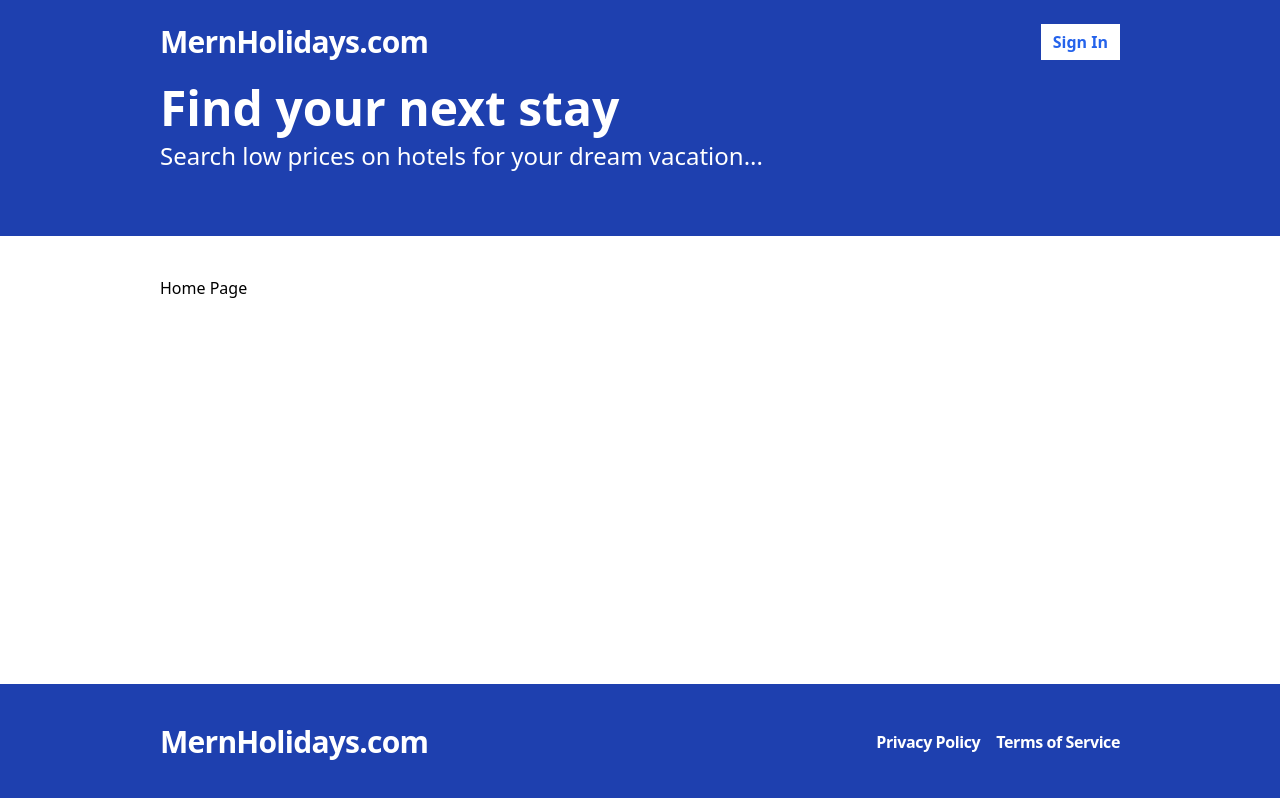
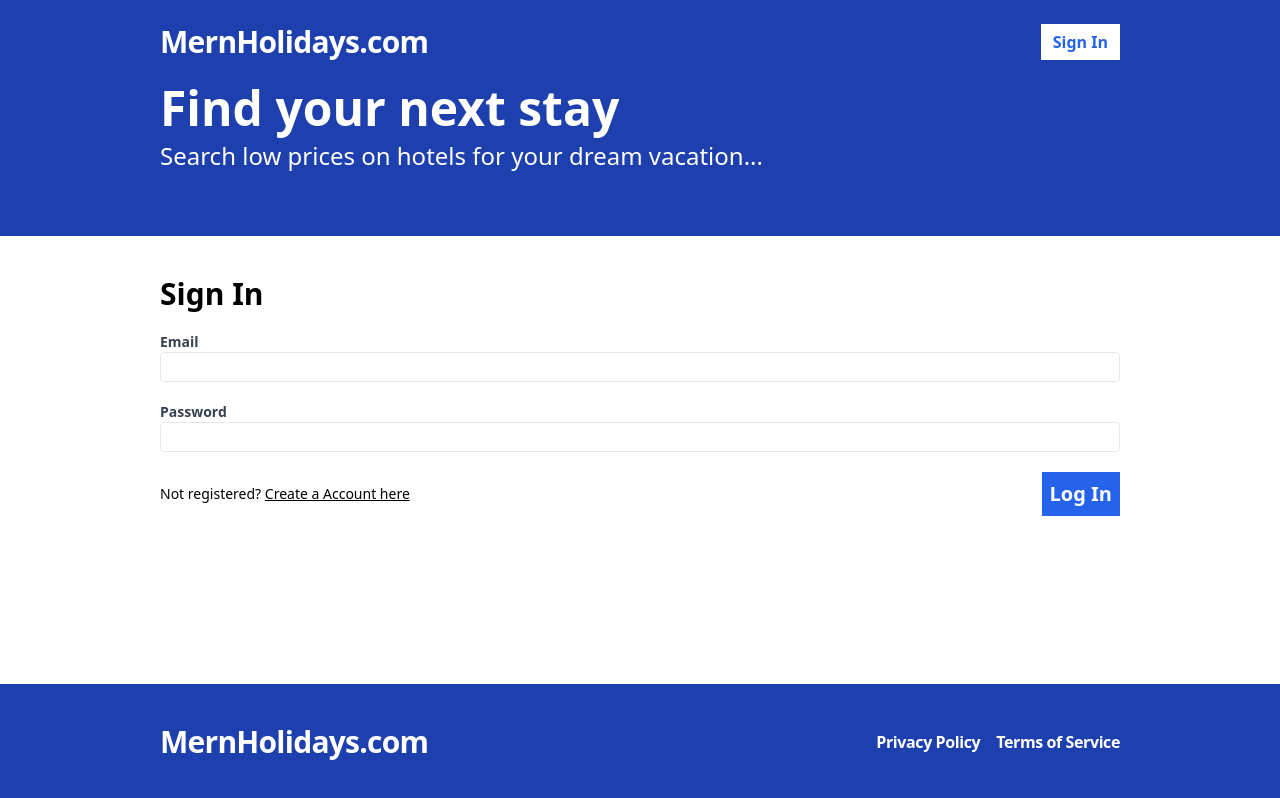
Before and after one commit to Ritesh9919/mern-booking-app, a React (Vite) app in the folder frontend/: page /sign-in in a window 1280 px wide. Before the commit this address led to /. Built offline with nearby package versions, Linux system fonts and the light colour scheme; no server answers.

Commit message:
add signin and logout functionality

```diff
--- a/frontend/src/App.tsx
+++ b/frontend/src/App.tsx
@@ -6,6 +6,7 @@
 } from "react-router-dom";
 import Layout from "./layouts/Layout";
 import Register from "./pages/Register";
+import Signin from "./pages/Signin";
 function App() {
   return (
     <Router>
@@ -20,6 +21,14 @@
             </Layout>
           }
         />
+        <Route
+          path="/sign-in"
+          element={
+            <Layout>
+              <Signin />
+            </Layout>
+          }
+        />
         <Route path="*" element={<Navigate to="/" />} />
       </Routes>
     </Router>
--- a/frontend/src/api-client.ts
+++ b/frontend/src/api-client.ts
@@ -1,4 +1,5 @@
 import { RegisterFormData } from "./pages/Register";
+import { SigninFormData } from "./pages/Signin";
 const API_BASE_URL = import.meta.env.VITE_API_BASE_URL;
 
 export const register = async (formData: RegisterFormData) => {
@@ -16,6 +17,35 @@
   }
 };
 
+export const signIn = async (formData: SigninFormData) => {
+  const response = await fetch(`${API_BASE_URL}/api/auth/login`, {
+    method: "POST",
+    credentials: "include",
+    headers: {
+      "Content-Type": "application/json",
+    },
+    body: JSON.stringify(formData),
+  });
+  const body = await response.json();
+  if (!response.ok) {
+    throw new Error(body.message);
+  }
+  return body;
+};
+
+export const signOut = async () => {
+  const response = await fetch(`${API_BASE_URL}/api/auth/logout`, {
+    method: "POST",
+    credentials: "include",
+    headers: {
+      "Content-Type": "application/json",
+    },
+  });
+  if (!response.ok) {
+    throw new Error("Error during sign out");
+  }
+};
+
 export const validateToken = async () => {
   const response = await fetch(`${API_BASE_URL}/api/auth/validate-token`, {
     credentials: "include",
--- a/frontend/src/components/Header.tsx
+++ b/frontend/src/components/Header.tsx
@@ -1,5 +1,6 @@
 import { Link } from "react-router-dom";
 import { useAppContext } from "../contexts/AppContext";
+import SignOutButton from "./SignOutButton";
 function Header() {
   const { isLoggedIn } = useAppContext();
 
@@ -12,9 +13,19 @@
         <span className="flex space-x-2">
           {isLoggedIn ? (
             <>
-              <Link to="/my-bookings">My Bookings</Link>
-              <Link to="/my-hotels">My Hotels</Link>
-              <button>Sign Out</button>
+              <Link
+                className="flex items-center text-white px-3 font-bold hover:bg-blue-600"
+                to="/my-bookings"
+              >
+                My Bookings
+              </Link>
+              <Link
+                className="flex items-center text-white px-3 font-bold hover:bg-blue-600"
+                to="/my-hotels"
+              >
+                My Hotels
+              </Link>
+              <SignOutButton />
             </>
           ) : (
             <Link
--- /dev/null
+++ b/frontend/src/components/SignOutButton.tsx
@@ -0,0 +1,34 @@
+import { useMutation, useQueryClient } from "react-query";
+import * as ApiClient from "../api-client";
+import { useAppContext } from "../contexts/AppContext";
+import { useNavigate } from "react-router-dom";
+
+function SignOutButton() {
+  const navigate = useNavigate();
+  const queryClient = useQueryClient();
+  const { showToast } = useAppContext();
+  const mutation = useMutation(ApiClient.signOut, {
+    onSuccess: async () => {
+      await queryClient.invalidateQueries("validateToken");
+      showToast({ message: "Sign out Success!", type: "SUCCESS" });
+      navigate("/sign-in");
+    },
+    onError: (error: Error) => {
+      showToast({ message: error.message, type: "ERROR" });
+    },
+  });
+
+  const handleClick = () => {
+    mutation.mutate();
+  };
+  return (
+    <button
+      onClick={handleClick}
+      className="text-blue-600 px-3 font-bold hover:bg-gray-100 bg-white"
+    >
+      Sign Out
+    </button>
+  );
+}
+
+export default SignOutButton;
--- a/frontend/src/pages/Register.tsx
+++ b/frontend/src/pages/Register.tsx
@@ -1,5 +1,5 @@
 import { useForm } from "react-hook-form";
-import { useMutation } from "react-query";
+import { useMutation, useQueryClient } from "react-query";
 import * as ApiClient from "../api-client";
 import { useAppContext } from "../contexts/AppContext";
 import { useNavigate } from "react-router-dom";
@@ -13,13 +13,15 @@
 };
 function Register() {
   const navigate = useNavigate();
+  const queryClient = useQueryClient();
   const { showToast } = useAppContext();
   const { register, watch, handleSubmit, formState } =
     useForm<RegisterFormData>();
   const { errors } = formState;
 
   const mutation = useMutation(ApiClient.register, {
-    onSuccess: () => {
+    onSuccess: async () => {
+      await queryClient.invalidateQueries("validateToken");
       showToast({ message: "Registration Success!", type: "SUCCESS" });
       navigate("/");
     },
--- /dev/null
+++ b/frontend/src/pages/Signin.tsx
@@ -0,0 +1,83 @@
+import { useForm } from "react-hook-form";
+import { useMutation, useQueryClient } from "react-query";
+import * as ApiClient from "../api-client";
+import { useAppContext } from "../contexts/AppContext";
+import { Link, useNavigate } from "react-router-dom";
+
+export type SigninFormData = {
+  email: string;
+  password: string;
+};
+
+function Signin() {
+  const navigate = useNavigate();
+  const queryClient = useQueryClient();
+  const { showToast } = useAppContext();
+  const { register, formState, handleSubmit } = useForm<SigninFormData>();
+  const { errors } = formState;
+  const mutation = useMutation(ApiClient.signIn, {
+    onSuccess: async () => {
+      await queryClient.invalidateQueries("validateToken");
+      showToast({ message: "SignIn Success!", type: "SUCCESS" });
+      navigate("/");
+    },
+    onError: (error: Error) => {
+      showToast({ message: error.message, type: "ERROR" });
+    },
+  });
+
+  const onSubmit = handleSubmit((data) => {
+    mutation.mutate(data);
+  });
+  return (
+    <form className="flex flex-col gap-5" onSubmit={onSubmit}>
+      <h2 className="text-3xl font-bold">Sign In</h2>
+      <label className="text-gray-700 text-sm font-bold flex-1">
+        Email
+        <input
+          type="email"
+          className="border rounded w-full py-1 px-2 font-normal"
+          {...register("email", {
+            required: "This field is required",
+          })}
+        />
+        {errors.email && (
+          <span className="text-red-500">{errors.email.message}</span>
+        )}
+      </label>
+      <label className="text-gray-700 text-sm font-bold flex-1">
+        Password
+        <input
+          type="password"
+          className="border rounded w-full py-1 px-2 font-normal"
+          {...register("password", {
+            required: "This field is required",
+            minLength: {
+              value: 6,
+              message: "Password must be at least 6 characters",
+            },
+          })}
+        />
+        {errors.password && (
+          <span className="text-red-500">{errors.password.message}</span>
+        )}
+      </label>
+      <span className="flex items-center justify-between">
+        <span className="text-sm">
+          Not registered?{" "}
+          <Link className="underline" to="/register">
+            Create a Account here
+          </Link>
+        </span>
+        <button
+          type="submit"
+          className="bg-blue-600 text-white font-bold hover:bg-blue-400 p-2 text-xl"
+        >
+          Log In
+        </button>
+      </span>
+    </form>
+  );
+}
+
+export default Signin;
```
Also changed, not shown: 1 other file (tests, documents, lock files or other folders).
